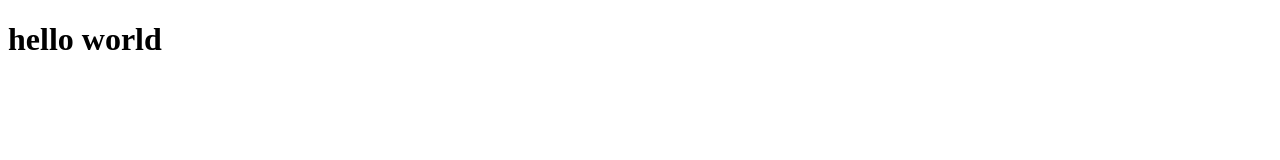
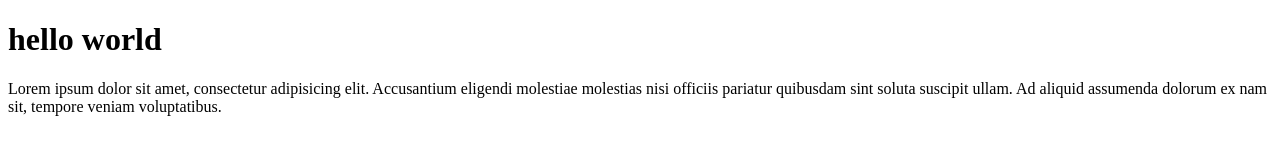
Before and after one commit to element985/Users, a plain HTML site: page src/index.html in a window 1280 px wide. Drawn offline with Linux system fonts and the light colour scheme.

Commit message:
two commit

```diff
--- a/src/index.html
+++ b/src/index.html
@@ -8,7 +8,7 @@
 
 
     <h1>hello world</h1>
-
+    <p>Lorem ipsum dolor sit amet, consectetur adipisicing elit. Accusantium eligendi molestiae molestias nisi officiis pariatur quibusdam sint soluta suscipit ullam. Ad aliquid assumenda dolorum ex nam sit, tempore veniam voluptatibus.</p>
 
 </body>
 </html>
```
